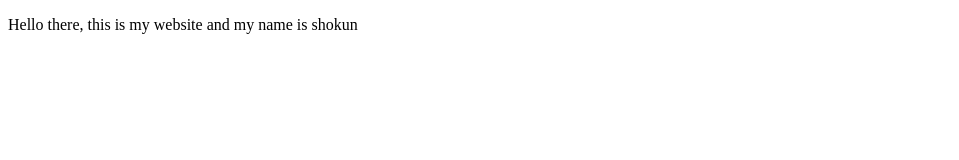
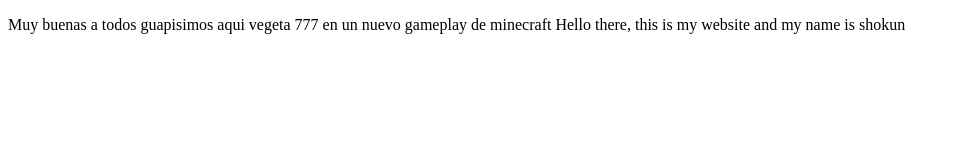
Before and after one commit to DrShokun/proyectoDemoCursoPrework, a plain HTML site: page index.html in a window 1280 px wide. Shown: the whole page, without its empty margins (0-959 px from the left). Drawn offline with Linux system fonts and the light colour scheme.

Commit message:
mensaje de vegetita

```diff
--- a/index.html
+++ b/index.html
@@ -8,6 +8,7 @@
 </head>
 <body>
     <p>
+        Muy buenas a todos guapisimos aqui vegeta 777 en un nuevo gameplay de minecraft
         Hello there, this is my website and my name is shokun
     </p>
 </body>
```
